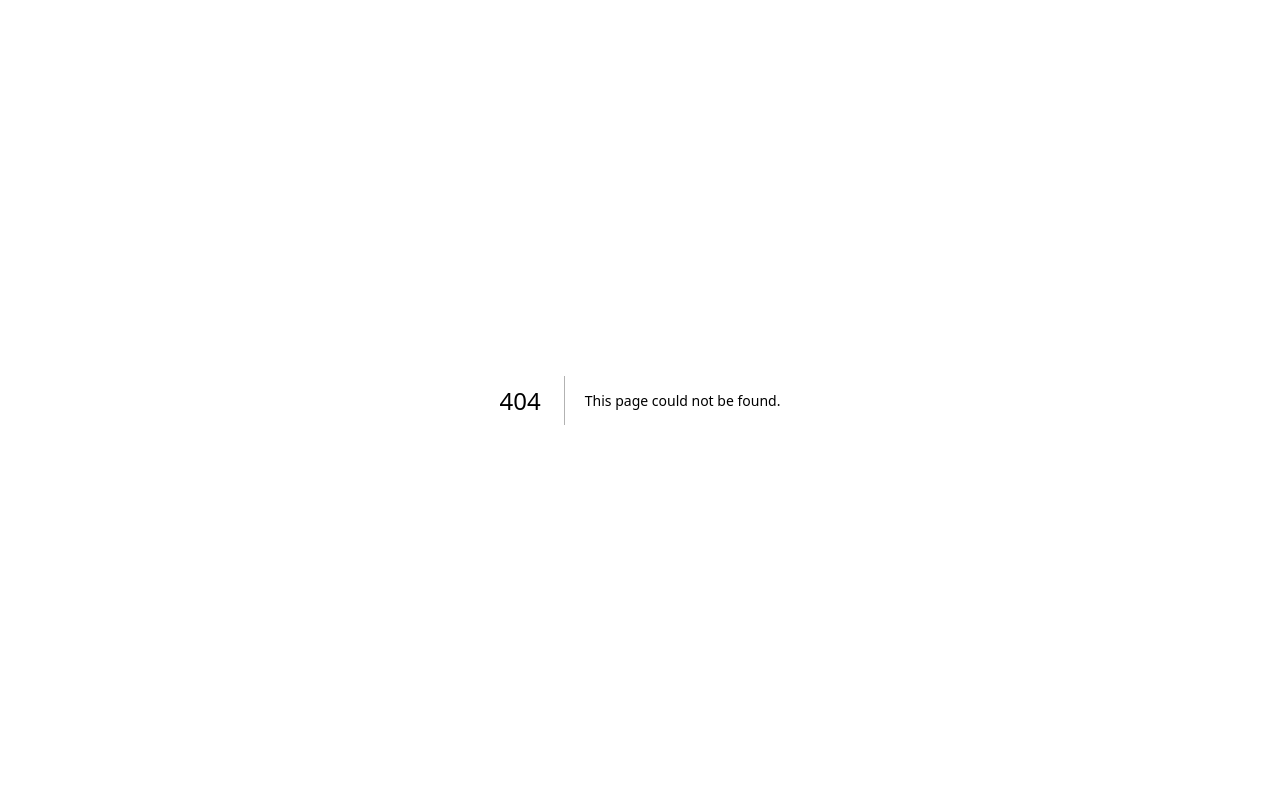
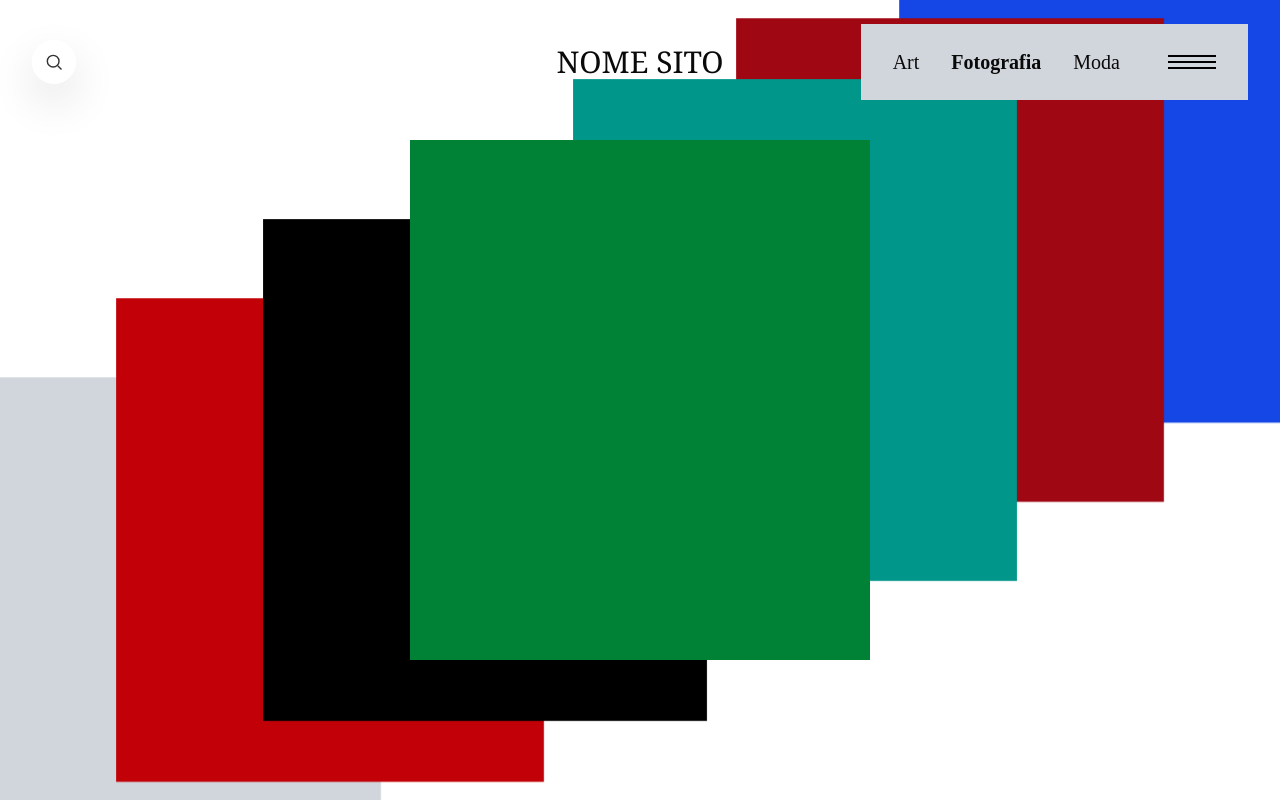
Before and after one commit to pgnsamu/sito, a Next.js app: page /carosello in a window 1280 px wide. Before the commit this address had no page. Built offline with nearby package versions, Linux system fonts and the light colour scheme.

Commit message:
Aggiunta del componente InfiniteDiagonalCarousel con gestione del drag e animazioni

```diff
--- /dev/null
+++ b/app/carosello/page.tsx
@@ -0,0 +1,258 @@
+"use client";
+
+import { useEffect, useRef, useState } from "react";
+import type { PointerEvent } from "react";
+
+const slides = [
+  { id: 1, color: "bg-purple-700" },
+  { id: 2, color: "bg-blue-600" },
+  { id: 3, color: "bg-gray-300" },
+  { id: 4, color: "bg-red-700" },
+  { id: 5, color: "bg-black" },
+  { id: 6, color: "bg-green-700" },
+  { id: 7, color: "bg-teal-600" },
+  { id: 8, color: "bg-red-800" },
+  { id: 9, color: "bg-blue-700" },
+  { id: 10, color: "bg-yellow-600" },
+
+];
+
+export default function InfiniteDiagonalCarousel() {
+  const [position, setPosition] = useState(4);
+  const [searchOpen, setSearchOpen] = useState(false);
+  const [searchValue, setSearchValue] = useState("");
+  const [dragStart, setDragStart] = useState<{ x: number; y: number; position: number } | null>(null);
+  const [isDragging, setIsDragging] = useState(false);
+  const [isSettling, setIsSettling] = useState(false);
+
+  const lastPointerRef = useRef({ time: 0, projection: 0 });
+  const velocityRef = useRef(0);
+  const hasDraggedRef = useRef(false);
+  const pendingClickPositionRef = useRef<number | null>(null);
+  const currentLoop = Math.round(position / slides.length);
+  const loopBuffer = 4;
+  const renderedSlides = Array.from(
+    { length: loopBuffer * 2 + 1 },
+    (_, loopOffset) => currentLoop - loopBuffer + loopOffset,
+  ).flatMap((loop) =>
+    slides.map((slide, index) => ({
+      ...slide,
+      originalIndex: index,
+      virtualIndex: index + loop * slides.length,
+    })),
+  );
+
+  const goToSlide = (targetPosition: number) => {
+    setIsSettling(true);
+    setPosition(targetPosition);
+  };
+
+  useEffect(() => {
+    if (isDragging) return;
+
+    const interval = window.setInterval(() => {
+      setIsSettling(true);
+      setPosition((prev) => prev + 1);
+    }, 3000);
+
+    return () => window.clearInterval(interval);
+  }, [isDragging]);
+
+  const handlePointerDown = (event: PointerEvent<HTMLDivElement>) => {
+    const target = event.target as HTMLElement;
+    const clickedSlide = target.closest<HTMLElement>("[data-carousel-slide]");
+    const clickedPosition = clickedSlide?.dataset.carouselPosition;
+
+    pendingClickPositionRef.current =
+      clickedPosition !== undefined ? Number(clickedPosition) : null;
+
+    setDragStart({ x: event.clientX, y: event.clientY, position });
+    setIsDragging(true);
+    setIsSettling(false);
+
+    lastPointerRef.current = {
+      time: performance.now(),
+      projection: 0,
+    };
+    velocityRef.current = 0;
+    hasDraggedRef.current = false;
+
+    if (event.pointerType !== "mouse" || event.buttons === 1) {
+      event.currentTarget.setPointerCapture(event.pointerId);
+    }
+  };
+
+  const handlePointerMove = (event: PointerEvent<HTMLDivElement>) => {
+    if (!dragStart) return;
+
+    const deltaX = event.clientX - dragStart.x;
+    const deltaY = event.clientY - dragStart.y;
+    const projection = deltaX - deltaY * 0.45;
+
+    if (Math.abs(projection) > 8) {
+      hasDraggedRef.current = true;
+    }
+
+    const now = performance.now();
+    const elapsed = now - lastPointerRef.current.time;
+
+    if (elapsed > 0) {
+      velocityRef.current =
+        (projection - lastPointerRef.current.projection) / elapsed;
+    }
+
+    lastPointerRef.current = { time: now, projection };
+    setPosition(dragStart.position - projection / 155);
+  };
+
+  const handlePointerUp = (event: PointerEvent<HTMLDivElement>) => {
+    if (!dragStart) return;
+
+    if (!hasDraggedRef.current) {
+      const clickedPosition = pendingClickPositionRef.current;
+
+      setDragStart(null);
+      setIsDragging(false);
+      pendingClickPositionRef.current = null;
+
+      if (clickedPosition !== null) {
+        goToSlide(clickedPosition);
+      }
+
+      if (event.currentTarget.hasPointerCapture(event.pointerId)) {
+        event.currentTarget.releasePointerCapture(event.pointerId);
+      }
+
+      return;
+    }
+
+    const maxMomentum = 155 * 10;
+    const projectedMomentum = Math.max(
+      -maxMomentum,
+      Math.min(maxMomentum, velocityRef.current * 420),
+    );
+    const dragProjection = lastPointerRef.current.projection;
+    const projectedPosition =
+      dragStart.position - (dragProjection + projectedMomentum) / 155;
+
+    setPosition(Math.round(projectedPosition));
+    setDragStart(null);
+    setIsDragging(false);
+    setIsSettling(true);
+    pendingClickPositionRef.current = null;
+
+    if (event.currentTarget.hasPointerCapture(event.pointerId)) {
+      event.currentTarget.releasePointerCapture(event.pointerId);
+    }
+  };
+
+  return (
+    <section className="relative min-h-screen overflow-hidden bg-white">
+      <header className="absolute left-0 top-0 z-50 flex w-full items-center justify-between px-8 py-6">
+        <div className="flex items-center">
+          <div
+            className={`flex items-center overflow-hidden rounded-full bg-white/35 shadow-[0_18px_45px_rgba(0,0,0,0.12)] backdrop-blur-xl transition-all duration-500 ease-out ${
+              searchOpen ? "w-64 px-3 py-1.5" : "w-11 px-0 py-0"
+            }`}
+          >
+            <button
+              type="button"
+              onClick={() => setSearchOpen((prev) => !prev)}
+              className="flex h-11 w-11 shrink-0 items-center justify-center rounded-full text-black/80 transition hover:bg-white/40 hover:text-black"
+              aria-label={searchOpen ? "Chiudi ricerca" : "Apri ricerca"}
+            >
+              <svg
+                xmlns="http://www.w3.org/2000/svg"
+                viewBox="0 0 24 24"
+                fill="none"
+                stroke="currentColor"
+                strokeWidth="1.7"
+                className="h-5 w-5"
+              >
+                <circle cx="11" cy="11" r="7" />
+                <path d="M16.5 16.5L21 21" />
+              </svg>
+            </button>
+
+            <input
+              value={searchValue}
+              onChange={(event) => setSearchValue(event.target.value)}
+              placeholder="Cerca..."
+              className={`min-w-0 flex-1 bg-transparent text-base tracking-wide text-black/80 outline-none transition-opacity duration-300 placeholder:text-black/35 ${
+                searchOpen ? "opacity-100" : "pointer-events-none opacity-0"
+              }`}
+            />
+          </div>
+        </div>
+
+        <div className="absolute left-1/2 -translate-x-1/2 font-serif text-3xl">
+          NOME SITO
+        </div>
+
+        <nav className="flex items-center gap-8 bg-gray-300 px-8 py-6 text-xl">
+          <span>Art</span>
+          <span className="font-semibold">Fotografia</span>
+          <span>Moda</span>
+
+          <button className="ml-4 flex flex-col gap-1">
+            <span className="h-[2px] w-12 bg-black" />
+            <span className="h-[2px] w-12 bg-black" />
+            <span className="h-[2px] w-12 bg-black" />
+          </button>
+        </nav>
+      </header>
+
+      <div
+        className="absolute z-10 h-screen w-full cursor-grab touch-none select-none active:cursor-grabbing"
+        onPointerDown={handlePointerDown}
+        onPointerMove={handlePointerMove}
+        onPointerUp={handlePointerUp}
+        onPointerCancel={handlePointerUp}
+        onTransitionEnd={() => setIsSettling(false)}
+      >
+        {renderedSlides.map((slide) => {
+          const offset = slide.virtualIndex - position;
+
+          const visibleRange = 7;
+          const isVisible = Math.abs(offset) <= visibleRange;
+          const depth = Math.abs(offset);
+          const scale = Math.max(0.76, 1 - depth * 0.035);
+
+          return (
+            <div
+              key={`${slide.id}-${slide.virtualIndex}`}
+              data-carousel-slide="true"
+              data-carousel-position={slide.virtualIndex}
+              className={`
+                absolute cursor-pointer transition-[transform,opacity,filter] ease-[cubic-bezier(0.22,1,0.36,1)] will-change-transform
+                ${slide.color}
+                ${isDragging ? "duration-0" : isSettling ? "duration-[1400ms]" : "duration-1000"}
+              `}
+              style={{
+                width: "460px",
+                height: "520px",
+
+                left: "50%",
+                top: "50%",
+
+                transform: `
+                  translate(-50%, -50%)
+                  translateX(${offset * 155}px)
+                  translateY(${offset * -70}px)
+                  scale(${scale})
+                `,
+
+                zIndex: 100 - Math.abs(offset),
+                //opacity: isVisible ? Math.max(0.18, 1 - depth * 0.08) : 0,
+                opacity: isVisible ? 1 : 0,
+                filter: `blur(${depth * 0.15}px)`,
+                pointerEvents: isVisible ? "auto" : "none",
+              }}
+            />
+          );
+        })}
+      </div>
+
+    </section>
+  );
+}
```
